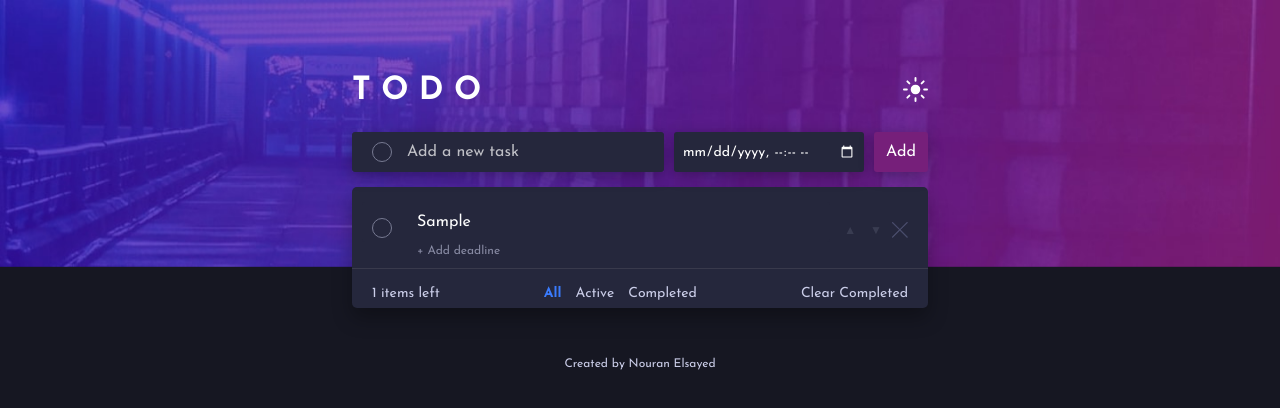
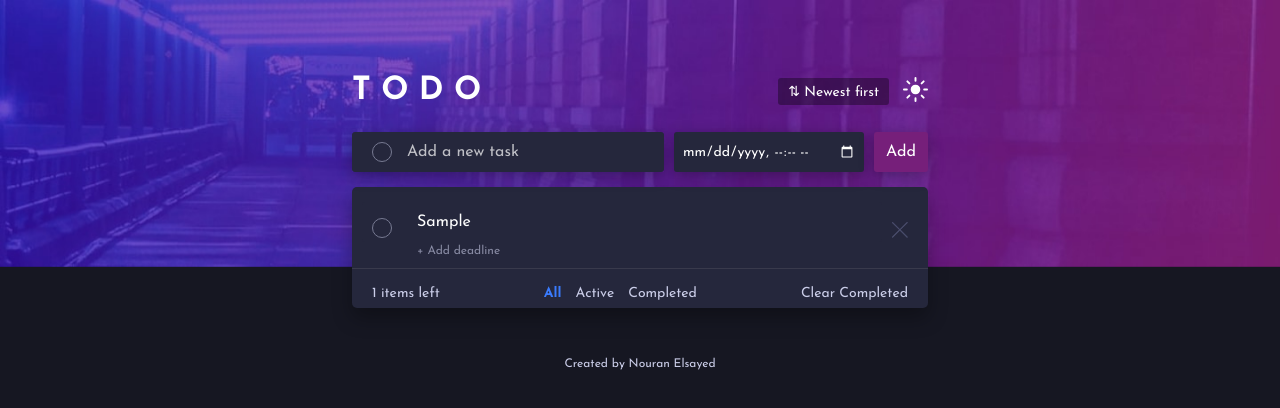
Before and after one commit to Eng-Noura/todolist, a plain HTML site: page index.html in a window 1280 px wide. Both pictures are taken after typing "Sample" into the empty fields and a click on the button "Add". Drawn offline with Linux system fonts and the light colour scheme.

Commit message:
deadline2

```diff
--- a/assets/main.js
+++ b/assets/main.js
@@ -9,17 +9,20 @@ const filterCompleted = document.querySelector(".filterCompleted");
 const themeToggle = document.querySelector(".toggleTheme");
 const addBtn = document.querySelector(".addBtn");
 const addDeadline = document.querySelector(".addDeadline");
+const sortBtn = document.querySelector(".sortBtn");
 
 // state
 let tasks = [];
 let InputValue = "";
 let currentFilter = "all"; // all | active | completed
 let dragId = null;
+let sortDir = localStorage.getItem("todoSortDir") || "newest"; // newest | oldest
 
 // Initialize app
 (function init() {
   loadTasks();
   filterAll.classList.add("active-filter");
+  updateSortBtn();
   render();
   // refresh deadline colours (soon / overdue) every minute
   setInterval(() => {
@@ -46,13 +49,15 @@ function generateId() {
 // ── CRUD ─────────────────────────────────────────────────────────
 function addTask() {
   if (!InputValue) return;
-  // newest task goes to the top
-  tasks.unshift({
+  const newTask = {
     _id: generateId(),
     title: InputValue,
     completed: false,
     deadline: addDeadline.value || null,
-  });
+  };
+  // "newest first": new task on top, "oldest first": new task at the bottom
+  if (sortDir === "newest") tasks.unshift(newTask);
+  else tasks.push(newTask);
   saveTasks();
   render();
 }
@@ -94,14 +99,19 @@ function applyVisibleOrder(ids) {
   saveTasks();
 }
 
-function moveTask(id, dir) {
-  const ids = getVisibleTasks().map((t) => t._id);
-  const i = ids.indexOf(id);
-  const j = i + dir;
-  if (i < 0 || j < 0 || j >= ids.length) return;
-  [ids[i], ids[j]] = [ids[j], ids[i]];
-  applyVisibleOrder(ids);
+// Flip the order of ALL tasks (newest first <-> oldest first)
+function toggleSort() {
+  tasks.reverse();
+  sortDir = sortDir === "newest" ? "oldest" : "newest";
+  localStorage.setItem("todoSortDir", sortDir);
+  saveTasks();
+  updateSortBtn();
   render();
+}
+
+function updateSortBtn() {
+  sortBtn.textContent =
+    sortDir === "newest" ? "\u21C5 Newest first" : "\u21C5 Oldest first";
 }
 
 function setDeadline(id, value) {
@@ -125,7 +135,7 @@ function DisplayTasks(listOfTasks = tasks) {
   // Remove currently displayed task elements
   container.querySelectorAll(".task").forEach((el) => el.remove());
 
-  listOfTasks.forEach((task, index) => {
+  listOfTasks.forEach((task) => {
     let TaskElement = document.createElement("div");
     TaskElement.className = task.completed ? "task completed" : "task";
     TaskElement.setAttribute("data-id", task._id);
@@ -176,28 +186,16 @@ function DisplayTasks(listOfTasks = tasks) {
     wrap.append(deadlineEl, deadlineInput);
     body.append(taskTitle, wrap);
 
-    // arrows + delete
+    // delete
     let actions = document.createElement("div");
     actions.classList.add("taskActions");
-
-    let upBtn = document.createElement("button");
-    upBtn.classList.add("moveBtn", "moveUp");
-    upBtn.textContent = "\u25B2";
-    upBtn.title = "Move up";
-    upBtn.disabled = index === 0;
-
-    let downBtn = document.createElement("button");
-    downBtn.classList.add("moveBtn", "moveDown");
-    downBtn.textContent = "\u25BC";
-    downBtn.title = "Move down";
-    downBtn.disabled = index === listOfTasks.length - 1;
 
     let DeleteIcon = document.createElement("img");
     DeleteIcon.classList.add("deleteIcon");
     DeleteIcon.src = "./images/icon-cross.svg";
     DeleteIcon.alt = "delete";
 
-    actions.append(upBtn, downBtn, DeleteIcon);
+    actions.append(DeleteIcon);
 
     TaskElement.append(checkBox, body, actions);
     container.insertBefore(TaskElement, control);
@@ -256,9 +254,6 @@ container.addEventListener("click", (e) => {
     render();
   }
 
-  if (e.target.classList.contains("moveUp")) moveTask(id, -1);
-  if (e.target.classList.contains("moveDown")) moveTask(id, 1);
-
   if (e.target.classList.contains("deadline")) {
     const input = parent.querySelector(".deadlineInput");
     if (input.showPicker) input.showPicker();
@@ -306,6 +301,8 @@ container.addEventListener("dragend", () => {
   applyVisibleOrder(ids);
   render();
 });
+
+sortBtn.addEventListener("click", toggleSort);
 
 clearCompleted.addEventListener("click", () => {
   tasks = tasks.filter((t) => !t.completed);
--- a/assets/style.css
+++ b/assets/style.css
@@ -404,17 +404,6 @@ body.light-mode .addDeadline {
   gap: 6px;
   padding-right: 10px;
 }
-.moveBtn {
-  background: none;
-  border: none;
-  color: var(--Dark-Border);
-  cursor: pointer;
-  font-size: 12px;
-  padding: 4px;
-  border-radius: 3px;
-}
-.moveBtn:hover:not(:disabled) { color: var(--Primary-Bright-Blue); }
-.moveBtn:disabled { opacity: 0.25; cursor: default; }
 .taskActions .deleteIcon {
   position: static;
   flex-shrink: 0;
@@ -425,3 +414,21 @@ body.light-mode .addDeadline {
   .inputCheckBox { flex: 1 1 100%; }
   .addDeadline { flex: 1; }
 }
+
+/* === Global sort button === */
+.titleBtns {
+  display: flex;
+  align-items: center;
+  gap: 14px;
+}
+.sortBtn {
+  background: rgba(0, 0, 0, 0.35);
+  color: #fff;
+  border: none;
+  border-radius: 3px;
+  padding: 5px 10px;
+  font-size: 14px;
+  cursor: pointer;
+  transition: background 0.2s ease;
+}
+.sortBtn:hover { background: rgba(0, 0, 0, 0.55); }
--- a/index.html
+++ b/index.html
@@ -18,9 +18,12 @@
 
     <div class="title">
       <h1>T O D O</h1>
-      <button class="toggleTheme" >
-        <img id="theme-icon" src="./images/icon-sun.svg" alt="toggle theme">
-      </button>
+      <div class="titleBtns">
+        <button class="sortBtn" title="Reverse the order of all tasks">&#8645; Newest first</button>
+        <button class="toggleTheme" >
+          <img id="theme-icon" src="./images/icon-sun.svg" alt="toggle theme">
+        </button>
+      </div>
     </div>
 
 
```
